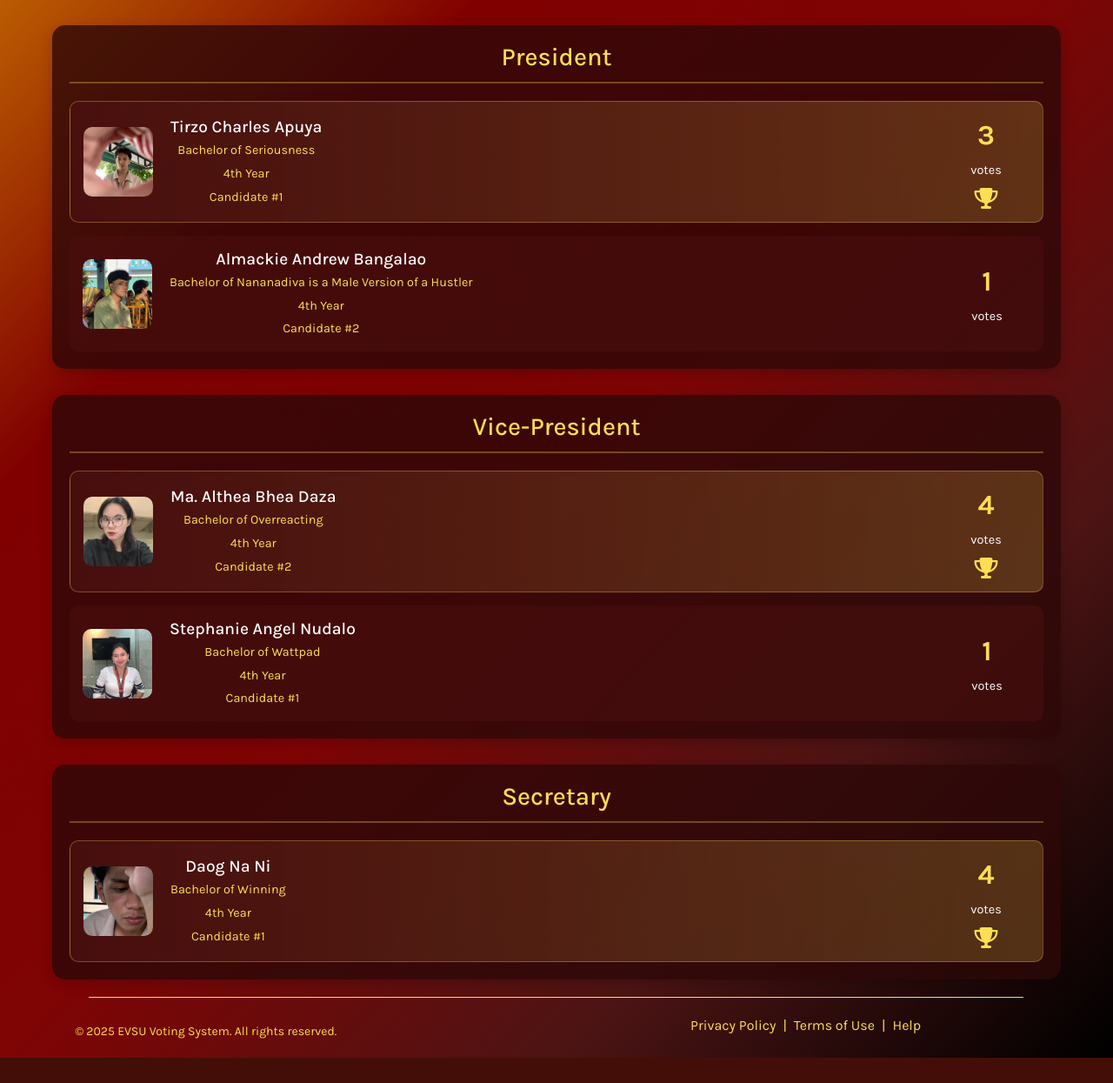
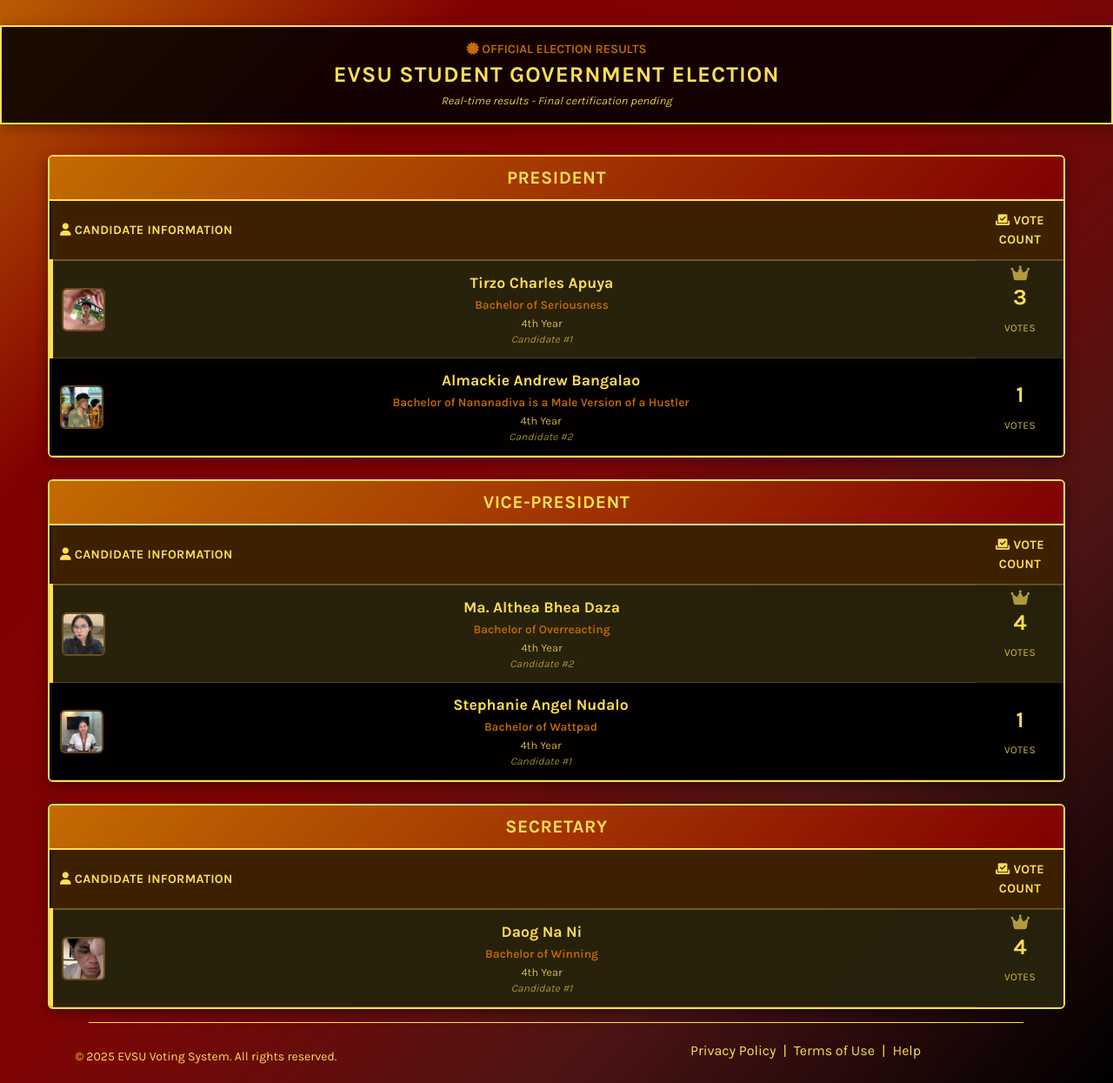
Before and after one commit to MackieRizz/Final_Project, a PHP site: page /view_result.php in a window 1280 px wide. Shown: the part 91-1336 px from the top of the page at 87% size. Before the commit the page ends 1307 px from the top, so only its background shows below. Run offline with PHP 8.4, Linux system fonts and the light colour scheme; data comes from the database, SQL or seed files in the repository; some libraries are stand-ins or nearby versions.

Commit message:
sa design ra

```diff
--- a/view_result.php
+++ b/view_result.php
@@ -12,7 +12,7 @@ if (!$conn) {
 <html lang="en">
 <head>
     <meta charset="UTF-8">
-    <title>EVSU Dashboard</title>
+    <title>EVSU Election Results - Official Tally</title>
     <link rel="icon" type="image/png" href="Images/EvsuLogo.png">
     <link rel="stylesheet" href="https://cdnjs.cloudflare.com/ajax/libs/font-awesome/6.5.0/css/all.min.css">
     <script src="https://cdn.jsdelivr.net/npm/sweetalert2@11"></script>
@@ -65,12 +65,12 @@ if (!$conn) {
     }
 
     header.scrolled {
-      width: calc(100% - 40px);    /* leave padding space */
-        margin: 10px 10px;           /* float away from edges */
+      width: calc(100% - 40px);
+        margin: 10px 10px;
         padding: 0px 95px;
         background: rgba(0,0,0,0.8);
         border-radius: 12px;
-        border-bottom: none;         /* hide the yellow line */
+        border-bottom: none;
         box-shadow: 0 8px 20px rgba(0,0,0,0.5);
     }
 
@@ -160,7 +160,6 @@ if (!$conn) {
         }
     }
 
-
     #back-icon-container {
         position: fixed;
         margin-top: 20px;
@@ -170,7 +169,6 @@ if (!$conn) {
 
     #back-icon-container .back-icon {
         position: fixed;
-
         left: 15px;
         z-index: 200;
         background: rgba(253, 222, 84, 0.85);
@@ -270,151 +268,281 @@ if (!$conn) {
         }
     }
 
+   /* Official Results Header */
+.results-header {
+    width: 100%;
+    background: rgba(0, 0, 0, 0.85);
+    border: 2px solid #FDDE54;
+    margin-top: 120px;
+    margin-bottom: 20px;
+    padding: 15px;
+    text-align: center;
+    box-shadow: 0 4px 15px rgba(0, 0, 0, 0.3);
+}
 
+.results-header h1 {
+    color: #FDDE54;
+    font-size: 1.6em;
+    font-weight: 700;
+    margin-bottom: 5px;
+    text-transform: uppercase;
+    letter-spacing: 1px;
+}
 
+.results-header .official-seal {
+    color: #C46B02;
+    font-size: 0.9em;
+    font-weight: 600;
+    margin-bottom: 3px;
+}
 
-     /* Standings Styles */
-    .standings-container {
-      padding: 20px;
+.results-header .disclaimer {
+    color: #FDDE54;
+    font-size: 0.8em;
+    font-style: italic;
+    opacity: 0.9;
+}
+
+/* Results Container */
+.results-container {
+    padding: 15px;
     display: flex;
     flex-direction: column;
-      gap: 30px;
+    gap: 25px;
     max-width: 1200px;
     margin: 0 auto;
     width: 95%;
-      margin-top: 100px;
-      transition: all 0.3s ease;
 }
 
-    .position-standings {
-      background: rgba(45, 8, 8, 0.8);
-      border-radius: 15px;
-      padding: 20px;
-      box-shadow: 0 4px 15px rgba(0, 0, 0, 0.2);
-      transition: transform 0.3s ease, box-shadow 0.3s ease;
+/* Position Results Table */
+.position-results {
+    background: rgba(0, 0, 0, 0.9);
+    border: 2px solid #FDDE54;
+    border-radius: 6px;
+    overflow: hidden;
+    box-shadow: 0 4px 15px rgba(0, 0, 0, 0.4);
 }
 
-    .position-standings:hover {
-      transform: translateY(-5px);
-      box-shadow: 0 8px 25px rgba(0, 0, 0, 0.3);
+.position-header {
+    background: linear-gradient(135deg, #C46B02 0%, #800000 100%);
+    padding: 12px 15px;
+    border-bottom: 2px solid #FDDE54;
 }
 
-    .position-title {
+.position-header h2 {
     color: #FDDE54;
-      text-align: center;
-      font-size: 1.8em;
-      margin-bottom: 20px;
-      padding-bottom: 10px;
-      border-bottom: 2px solid rgba(253, 222, 84, 0.3);
+    font-size: 1.3em;
+    font-weight: 700;
+    margin: 0;
+    text-transform: uppercase;
+    letter-spacing: 0.5px;
 }
 
-    .candidates-standings {
-      display: flex;
-      flex-direction: column;
-      gap: 15px;
+/* Results Table */
+.results-table {
+    width: 100%;
+    border-collapse: collapse;
+    background: rgba(0, 0, 0, 0.8);
 }
 
-    .candidate-standing {
-      display: flex;
-      justify-content: space-between;
-      align-items: center;
-      background: rgba(74, 16, 16, 0.6);
-      padding: 15px;
-      border-radius: 10px;
-      transition: all 0.3s ease;
+.results-table thead {
+    background: rgba(196, 107, 2, 0.3);
 }
 
-    .candidate-standing:hover {
-      transform: translateX(10px);
-      background: rgba(74, 16, 16, 0.8);
+.results-table th {
+    padding: 12px 10px;
+    color: #FDDE54;
+    font-weight: 700;
+    font-size: 0.9em;
+    text-transform: uppercase;
+    letter-spacing: 0.3px;
+    border-bottom: 2px solid rgba(253, 222, 84, 0.3);
+    text-align: left;
 }
 
-    .candidate-standing.leading {
-      background: linear-gradient(90deg, rgba(74, 16, 16, 0.8) 0%, rgba(253, 222, 84, 0.2) 100%);
-      border: 1px solid rgba(253, 222, 84, 0.3);
+.results-table th:last-child {
+    text-align: center;
+    width: 100px;
 }
 
-    .candidate-info {
+.results-table tbody tr {
+    border-bottom: 1px solid rgba(253, 222, 84, 0.2);
+    transition: background 0.3s ease;
+}
+
+.results-table tbody tr:hover {
+    background: rgba(253, 222, 84, 0.1);
+}
+
+.results-table tbody tr.leading {
+    background: rgba(253, 222, 84, 0.15);
+    border-left: 4px solid #FDDE54;
+}
+
+.results-table td {
+    padding: 12px 10px;
+    color: #fff;
+    vertical-align: middle;
+}
+
+/* Candidate Info Cell */
+.candidate-info-cell {
     display: flex;
     align-items: center;
-      gap: 20px;
-      flex: 1;
+    gap: 12px;
 }
 
-    .candidate-image {
-      width: 80px;
-      height: 80px;
-      border-radius: 10px;
+.candidate-photo {
+    width: 50px;
+    height: 50px;
+    border-radius: 6px;
     overflow: hidden;
-      background: #2d0808;
+    background: rgba(45, 8, 8, 0.8);
+    border: 2px solid rgba(253, 222, 84, 0.3);
+    flex-shrink: 0;
 }
 
-    .candidate-image img {
+.candidate-photo img {
     width: 100%;
     height: 100%;
     object-fit: cover;
 }
 
-    .candidate-details {
-      display: flex;
-      flex-direction: column;
-      gap: 5px;
-    }
-
-    .candidate-details h3 {
-      color: #fff;
-      margin: 0;
-      font-size: 1.2em;
-    }
-
-    .candidate-details p {
-      margin: 0;
-      color: #FDDE54;
-      font-size: 0.9em;
-    }
-
-    .vote-count {
-      display: flex;
-      flex-direction: column;
-      align-items: center;
-      gap: 5px;
-      min-width: 100px;
-    }
-
-    .vote-count .count {
-      font-size: 2em;
-      font-weight: bold;
-      color: #FDDE54;
-    }
-
-    .vote-count .label {
-      color: #fff;
-      font-size: 0.9em;
-    }
-
-    .leading-icon {
-      color: #FDDE54;
-      font-size: 1.5em;
-      margin-top: 5px;
-    }
-
-    .no-image {
+.candidate-photo .no-photo {
     width: 100%;
     height: 100%;
     display: flex;
     align-items: center;
     justify-content: center;
     color: #FDDE54;
+    font-size: 0.7em;
+}
+
+.candidate-details {
+    flex: 1;
+}
+
+.candidate-name {
+    font-size: 1.1em;
+    font-weight: 700;
+    color: #FDDE54;
+    margin-bottom: 2px;
+}
+
+.candidate-program {
+    color: #C46B02;
+    font-weight: 600;
+    font-size: 0.85em;
+    margin-bottom: 1px;
+}
+
+.candidate-year {
+    color: rgba(253, 222, 84, 0.8);
+    font-size: 0.8em;
+}
+
+.candidate-id {
+    color: rgba(253, 222, 84, 0.6);
+    font-size: 0.75em;
     font-style: italic;
-      font-size: 0.8em;
+}
+
+/* Vote Count Cell */
+.vote-count-cell {
+    text-align: center;
+    position: relative;
+}
+
+.vote-number {
+    font-size: 1.6em;
+    font-weight: 800;
+    color: #FDDE54;
+    display: block;
+    margin-bottom: 2px;
+}
+
+.vote-label {
+    color: rgba(253, 222, 84, 0.8);
+    font-size: 0.75em;
+    text-transform: uppercase;
+    letter-spacing: 0.3px;
+}
+
+.leading-indicator {
+    position: absolute;
+    top: 5px;
+    right: 39px;
+    color: #FDDE54;
+    font-size: 1.2em;
+    animation: pulse 2s infinite;
+}
+
+@keyframes pulse {
+    0%, 100% { opacity: 1; }
+    50% { opacity: 0.6; }
+}
+
+
+/* Responsive Design */
+@media (max-width: 1024px) {
+    .results-table th,
+    .results-table td {
+        padding: 10px 8px;
+    }
+
+    .candidate-info-cell {
+        gap: 10px;
+    }
+
+    .candidate-photo {
+        width: 45px;
+        height: 45px;
+    }
+
+    .vote-number {
+        font-size: 1.4em;
+    }
+}
+
+@media (max-width: 768px) {
+    .results-header h1 {
+        font-size: 1.4em;
+    }
+
+    .results-table {
+        font-size: 0.85em;
+    }
+
+    .candidate-info-cell {
+        flex-direction: column;
+        text-align: center;
+        gap: 8px;
+    }
+
+    .candidate-photo {
+        width: 40px;
+        height: 40px;
+    }
+
+    .vote-number {
+        font-size: 1.2em;
+    }
+
+    .status-bar {
+        flex-direction: column;
+        gap: 8px;
+        padding: 8px 15px;
+    }
+
+    .leading-indicator{
+        top: 20px;
+    }
 }
     </style>
 </head>
 <body>
 
-
 <header class="entrance-animate">
-  <!-- Back Icon Button -->
   <div id="back-icon-container" class="entrance-animate">
     <a href="Homepage.html" class="back-icon entrance-animate" id="back" title="Back to Homepage">
         <i class="fas fa-arrow-left"></i>
@@ -434,8 +562,20 @@ if (!$conn) {
     </ul>
   </nav>
 </header>
- <!-- Standings Display -->
-    <div class="standings-container entrance-animate">
+
+<!-- Official Results Header -->
+<div class="results-header entrance-animate">
+    <div class="official-seal">
+        <i class="fas fa-certificate"></i> OFFICIAL ELECTION RESULTS
+    </div>
+    <h1>EVSU Student Government Election</h1>
+    <div class="disclaimer">
+        Real-time results - Final certification pending
+    </div>
+</div>
+
+<!-- Results Display -->
+<div class="results-container entrance-animate">
   <?php
   include 'db.php';
 
@@ -447,9 +587,19 @@ if (!$conn) {
     $position_id = $position['position_id'];
     $position_name = $position['position'];
     ?>
-        <div class="position-standings">
-          <h2 class="position-title"><?php echo htmlspecialchars($position_name); ?></h2>
-          <div class="candidates-standings">
+    <div class="position-results">
+      <div class="position-header">
+        <h2><?php echo htmlspecialchars($position_name); ?></h2>
+      </div>
+
+      <table class="results-table">
+        <thead>
+          <tr>
+            <th><i class="fas fa-user"></i> Candidate Information</th>
+            <th><i class="fas fa-vote-yea"></i> Vote Count</th>
+          </tr>
+        </thead>
+        <tbody>
           <?php
           // Get candidates and their vote counts for this position
           $candidates_query = "
@@ -486,36 +636,41 @@ if (!$conn) {
           foreach ($candidates_data as $candidate) {
             $is_leading = $candidate['vote_count'] == $max_votes && $max_votes > 0;
             ?>
-              <div class="candidate-standing <?php echo $is_leading ? 'leading' : ''; ?>">
-                <div class="candidate-info">
-                  <div class="candidate-image">
+            <tr class="<?php echo $is_leading ? 'leading' : ''; ?>">
+              <td>
+                <div class="candidate-info-cell">
+                  <div class="candidate-photo">
                     <?php if (!empty($candidate['image'])): ?>
                       <img src="<?php echo htmlspecialchars($candidate['image']); ?>"
                            alt="<?php echo htmlspecialchars($candidate['name']); ?>">
                     <?php else: ?>
-                      <div class="no-image">No Image</div>
+                      <div class="no-photo">
+                        <i class="fas fa-user"></i>
+                      </div>
                     <?php endif; ?>
                   </div>
                   <div class="candidate-details">
-                    <h3><?php echo htmlspecialchars($candidate['name']); ?></h3>
-                    <p class="program"><?php echo htmlspecialchars($candidate['program']); ?></p>
-                    <p class="year"><?php echo htmlspecialchars($candidate['year']); ?> Year</p>
-                    <p class="candidate-number">Candidate #<?php echo htmlspecialchars($candidate['candidate_id']); ?></p>
+                    <div class="candidate-name"><?php echo htmlspecialchars($candidate['name']); ?></div>
+                    <div class="candidate-program"><?php echo htmlspecialchars($candidate['program']); ?></div>
+                    <div class="candidate-year"><?php echo htmlspecialchars($candidate['year']); ?> Year</div>
+                    <div class="candidate-id">Candidate #<?php echo htmlspecialchars($candidate['candidate_id']); ?></div>
                   </div>
                 </div>
-                <div class="vote-count">
-                  <span class="count"><?php echo $candidate['vote_count']; ?></span>
-                  <span class="label">votes</span>
+              </td>
+              <td class="vote-count-cell">
+                <span class="vote-number"><?php echo number_format($candidate['vote_count']); ?></span>
+                <span class="vote-label">Votes</span>
                 <?php if ($is_leading): ?>
-                    <i class="fas fa-trophy leading-icon"></i>
+                  <i class="fas fa-crown leading-indicator" title="Leading"></i>
                 <?php endif; ?>
-                </div>
-              </div>
+              </td>
+            </tr>
             <?php
           }
           $stmt->close();
           ?>
-          </div>
+        </tbody>
+      </table>
     </div>
     <?php
   }
@@ -529,25 +684,32 @@ if (!$conn) {
         <a href="#">Privacy Policy</a> | <a href="#">Terms of Use</a> | <a href="#">Help</a>
     </nav>
 </footer>
+
 <script>
 window.addEventListener('scroll', function() {
     const header = document.querySelector('header');
-    const containers = document.querySelectorAll('.position-standings');
 
     if (window.scrollY > 50) {
         header.classList.add('scrolled');
-        containers.forEach(container => {
-            container.style.transform = 'translateY(-5px)';
-            container.style.boxShadow = '0 8px 25px rgba(0, 0, 0, 0.3)';
-        });
     } else {
         header.classList.remove('scrolled');
-        containers.forEach(container => {
-            container.style.transform = 'translateY(0)';
-            container.style.boxShadow = '0 4px 15px rgba(0, 0, 0, 0.2)';
-        });
     }
 });
+
+// Auto-refresh timestamp (visual only - no actual refresh)
+setInterval(function() {
+    const now = new Date();
+    const timeString = now.toLocaleDateString('en-US', {
+        month: 'short',
+        day: 'numeric',
+        year: 'numeric'
+    }) + ' - ' + now.toLocaleTimeString('en-US', {
+        hour: 'numeric',
+        minute: '2-digit',
+        hour12: true
+    });
+    document.getElementById('last-update').textContent = timeString;
+}, 60000); // Update every minute
 </script>
 </body>
 </html>
```
Lines whose indentation alone changed are shown as unchanged.
